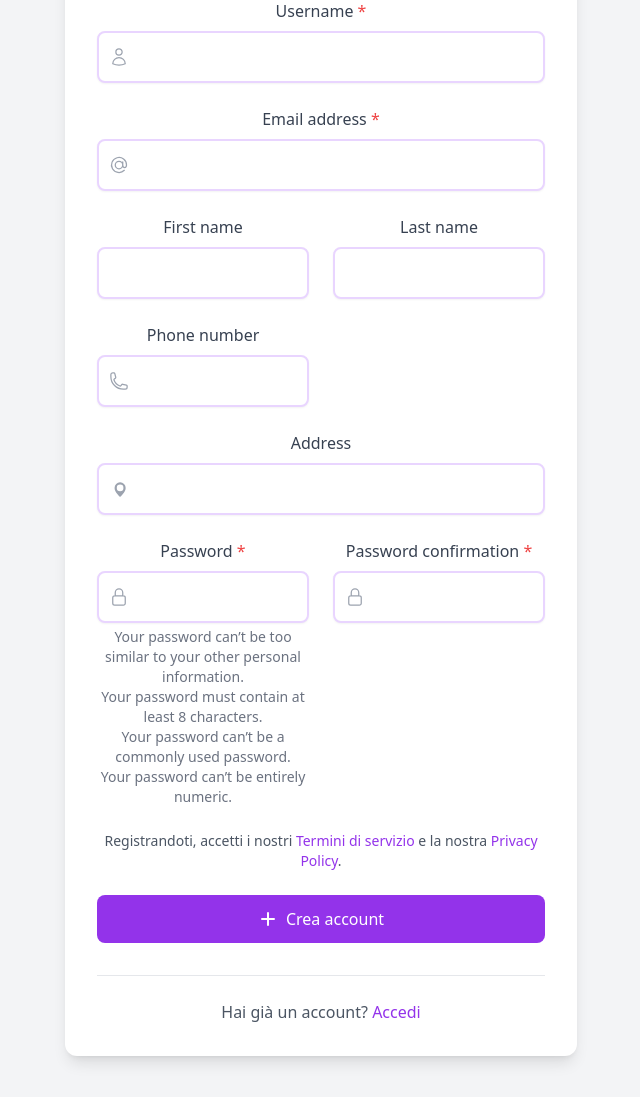
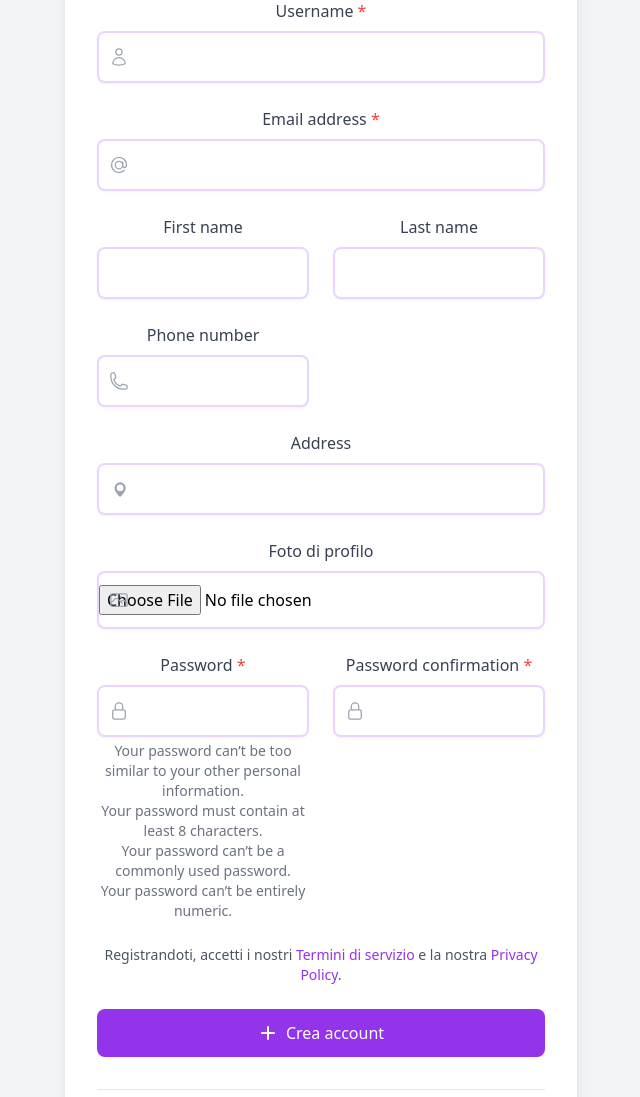
Before and after one commit to Alle-marchio/catadoption, a Django app: page /accounts/register/ in a window 1280 px wide. Shown: the part 285-1382 px from the top of the page, without its empty margins (319-959 px from the left). Run offline with Django 4.2, Linux system fonts and the light colour scheme; some libraries are stand-ins or nearby versions.

Commit message:
fix photo profile

```diff
--- a/purrfect_homes/forms.py
+++ b/purrfect_homes/forms.py
@@ -7,22 +7,36 @@ from .models import (
 
 
 class CustomUserCreationForm(UserCreationForm):
+    # Aggiunto campo per la foto di profilo (opzionale)
+    photo = forms.ImageField(
+        required=False,
+        label="Foto di profilo",
+        widget=forms.ClearableFileInput(attrs={
+            'class': 'form-control',
+            'accept': 'image/*',
+        })
+    )
+
     class Meta:
         model = CustomUser
-        fields = ('username', 'email', 'first_name', 'last_name', 'phone', 'address')
+        # Estesi i campi includendo 'photo'
+        fields = (
+            'username', 'email', 'first_name', 'last_name',
+            'phone', 'address', 'photo',
+        )
 
     def __init__(self, *args, **kwargs):
         super().__init__(*args, **kwargs)
-        # Make email required
+        # Rendi obbligatoria l'email
         self.fields['email'].required = True
 
-        # Add placeholders and classes
+        # Aggiungi placeholder e classe CSS a tutti i widget (tranne photo già configurato)
         for field_name, field in self.fields.items():
-            field.widget.attrs.update({
-                'class': 'form-control',
-                'placeholder': field.label
-            })
-
+            if field_name != 'photo':
+                field.widget.attrs.update({
+                    'class': 'form-control',
+                    'placeholder': field.label
+                })
 
 class CustomUserUpdateForm(forms.ModelForm):
     class Meta:
--- a/templates/registration/register.html
+++ b/templates/registration/register.html
@@ -14,7 +14,7 @@
 
         <!-- Contenuto del form -->
         <div class="p-8">
-            <form method="post" class="space-y-6 text-center">
+            <form method="post" enctype="multipart/form-data" class="space-y-6 text-center">
                 {% csrf_token %}
                 <div class="grid grid-cols-1 md:grid-cols-2 gap-6">
                     <!-- Username -->
@@ -101,6 +101,30 @@
                         </div>
                         {% for error in form.address.errors %}
                             <p class='text-red-500 text-sm mt-1 text-center'>{{ error }}</p>
+                        {% endfor %}
+                    </div>
+
+                <!-- Foto di profilo -->
+                    <div class="col-span-2">
+                        <label for="{{ form.photo.id_for_label }}" class="block text-gray-700 font-medium mb-2">
+                            {{ form.photo.label }}
+                        </label>
+                        <div class='relative'>
+                            <div class='absolute inset-y-0 left-3 flex items-center pointer-events-none'>
+                                <svg xmlns="http://www.w3.org/2000/svg" fill="none" viewBox="0 0 24 24" stroke-width="1.5" stroke="currentColor" class="size-5 text-gray-400">
+                                    <path stroke-linecap="round" stroke-linejoin="round" d="m2.25 15.75 5.159-5.159a2.25 2.25 0 0 1 3.182 0l5.159 5.159m-1.5-1.5 1.409-1.409a2.25 2.25 0 0 1 3.182 0l2.909 2.909m-18 3.75h16.5a1.5 1.5 0 0 0 1.5-1.5V6a1.5 1.5 0 0 0-1.5-1.5H3.75A1.5 1.5 0 0 0 2.25 6v12a1.5 1.5 0 0 0 1.5 1.5Zm10.5-11.25h.008v.008h-.008V8.25Zm.375 0a.375.375 0 1 1-.75 0 .375.375 0 0 1 .75 0Z" />
+                                </svg>
+                            </div>
+                            <input
+                                type="file"
+                                name="{{ form.photo.html_name }}"
+                                id="{{ form.photo.id_for_label }}"
+                                accept="image/*"
+                                class="w-full pr-4 py-3 rounded-lg border-2 border-purple-200 focus:border-purple-500 focus:ring focus:ring-purple-200 focus:ring-opacity-50 shadow-sm text-center"
+                            >
+                        </div>
+                        {% for error in form.photo.errors %}
+                            <p class="text-red-500 text-sm mt-1 text-center">{{ error }}</p>
                         {% endfor %}
                     </div>
 
```
